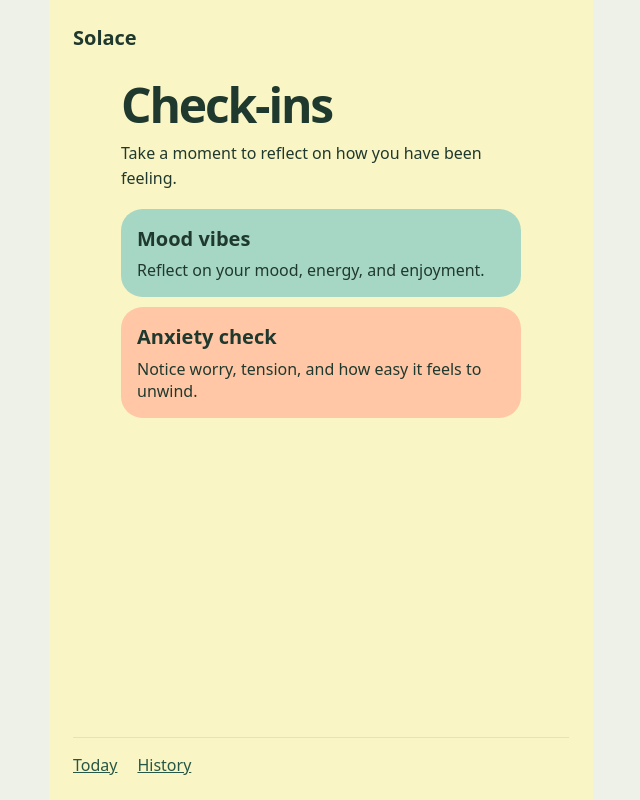
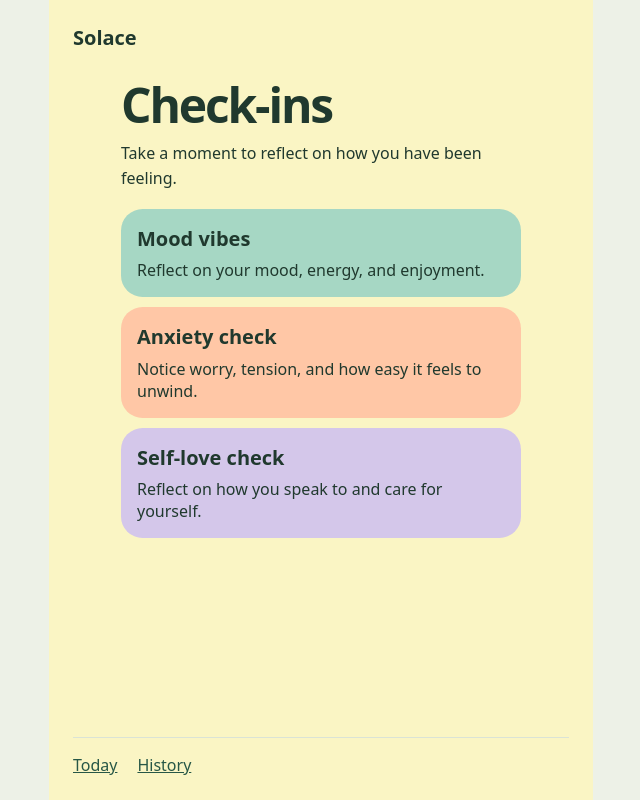
Before and after one commit to n9902492-stack/Solace-AI-, a Next.js app: page /today in a window 1280 px wide. Shown: the whole page, without its empty margins (319-959 px from the left). Built offline with nearby package versions, Linux system fonts and the light colour scheme.

Commit message:
Add self-love guided check-in

```diff
--- a/src/app/globals.css
+++ b/src/app/globals.css
@@ -53,3 +53,5 @@ button.topic-card strong { font-size: 1.25rem; }
 .history summary { width: fit-content; min-height: 44px; padding-block: .65rem; cursor: pointer; }
 .history-answers { display: grid; gap: .75rem; margin: .25rem 0; }
 .history-answers dd { margin: .2rem 0 0; font-weight: 600; }
+
+.topic-card.self-love { background: #d4c7ea; }
--- a/src/features/check-ins/GuidedCheckIn.tsx
+++ b/src/features/check-ins/GuidedCheckIn.tsx
@@ -2,7 +2,7 @@
 
 import Link from "next/link";
 import { useState } from "react";
-import { options, topics, type Answer, type Topic } from "./questions";
+import { options, topicIds, topics, type Answer, type Topic } from "./questions";
 import { saveGuidedCheckIn } from "./guided-storage";
 
 export default function GuidedCheckIn() {
@@ -31,12 +31,12 @@ export default function GuidedCheckIn() {
     <section className="guided">
       <h1>Check-ins</h1>
       <p>Take a moment to reflect on how you have been feeling.</p>
-      <button className="topic-card mood" onClick={() => setTopic("mood")}>
-        <strong>{topics.mood.title}</strong><span>{topics.mood.description}</span>
-      </button>
-      <button className="topic-card anxiety" onClick={() => setTopic("anxiety")}>
-        <strong>{topics.anxiety.title}</strong><span>{topics.anxiety.description}</span>
-      </button>
+      {topicIds.map(id => (
+        <button key={id} className={`topic-card ${id}`} onClick={() => setTopic(id)}>
+          <strong>{topics[id].title}</strong>
+          <span>{topics[id].description}</span>
+        </button>
+      ))}
     </section>
   );
 
@@ -44,7 +44,7 @@ export default function GuidedCheckIn() {
   const step = answers.length;
   if (step === questions.length) return (
     <section className="guided">
-      <div className="topic-card mood"><h1>Check-in saved</h1><p>{title} · 4 of 4 questions</p></div>
+      <div className={`topic-card ${topic}`}><h1>Check-in saved</h1><p>{title} · {step} of {questions.length} questions</p></div>
       <div className="wellness-card">
         <h2>Your wellness moves</h2>
         <ol>{moves.map(move => <li key={move}>{move}</li>)}</ol>
--- a/src/features/check-ins/questions.ts
+++ b/src/features/check-ins/questions.ts
@@ -21,8 +21,24 @@ export const topics = {
     ],
     moves: ["Notice three things you can see around you.", "Write down one worry and one small next step.", "Take a short break from what you are doing."],
   },
+  "self-love": {
+    title: "Self-love check",
+    description: "Reflect on how you speak to and care for yourself.",
+    questions: [
+      "How often did you speak kindly to yourself when you made a mistake?",
+      "How often did you give yourself permission to rest?",
+      "How often did you acknowledge something you did well?",
+      "How often did you make time for something that mattered to you?",
+    ],
+    moves: [
+      "Write one kind sentence you would say to a friend in your situation.",
+      "Name one small effort you want to give yourself credit for.",
+      "Set aside five minutes for something you enjoy.",
+    ],
+  },
 } as const;
 
 export type Topic = keyof typeof topics;
+export const topicIds = Object.keys(topics) as Topic[];
 export const options = ["Not at all", "A little", "Often", "Nearly always"] as const;
 export type Answer = typeof options[number];
```
Also changed, not shown: src/features/check-ins/CheckInHistory.tsx (+3 -4 lines).
